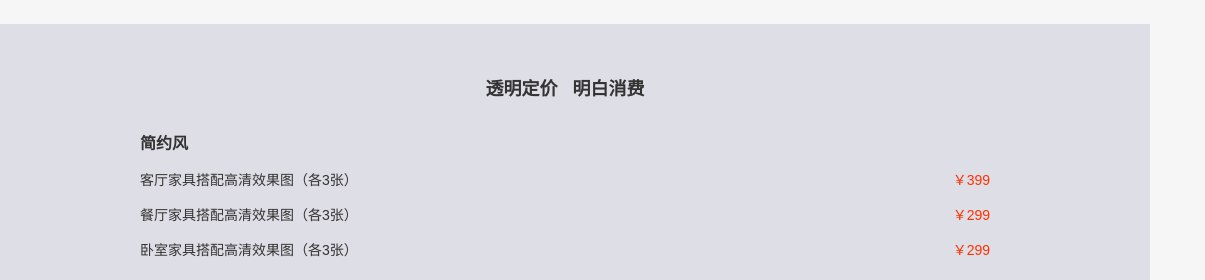
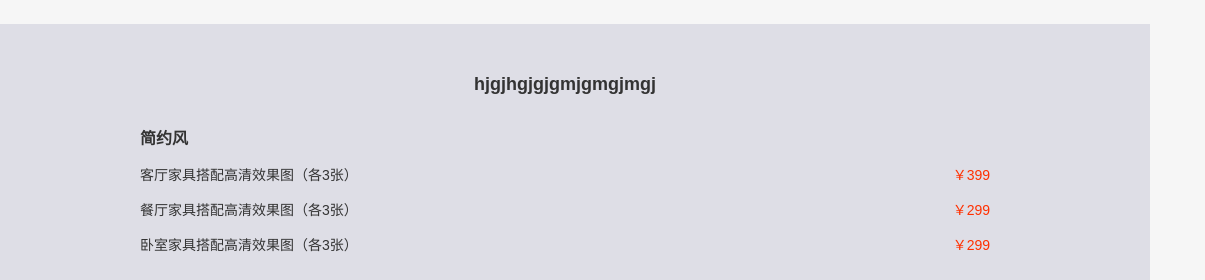
Before and after one commit to Doumcr/git-test, a plain HTML site: page amy-second.html in a window 1280 px wide. Shown: the top 280 px of the page, 75-1280 px from the left. Drawn offline with nearby package versions, Linux system fonts and the light colour scheme; files that its build step writes are made by us from their sources; no server answers.

Commit message:
Update amy-second.html

```diff
--- a/amy-second.html
+++ b/amy-second.html
@@ -26,7 +26,7 @@
     <div class="container">
         <div class="row process-details">
             <div class="pricing-title text-center">
-                透明定价 &nbsp;&nbsp;明白消费
+                hjgjhgjgjgmjgmgjmgj
             </div>
             <div class="style">简约风</div>
             <div class="clearfix mar-top">
```
